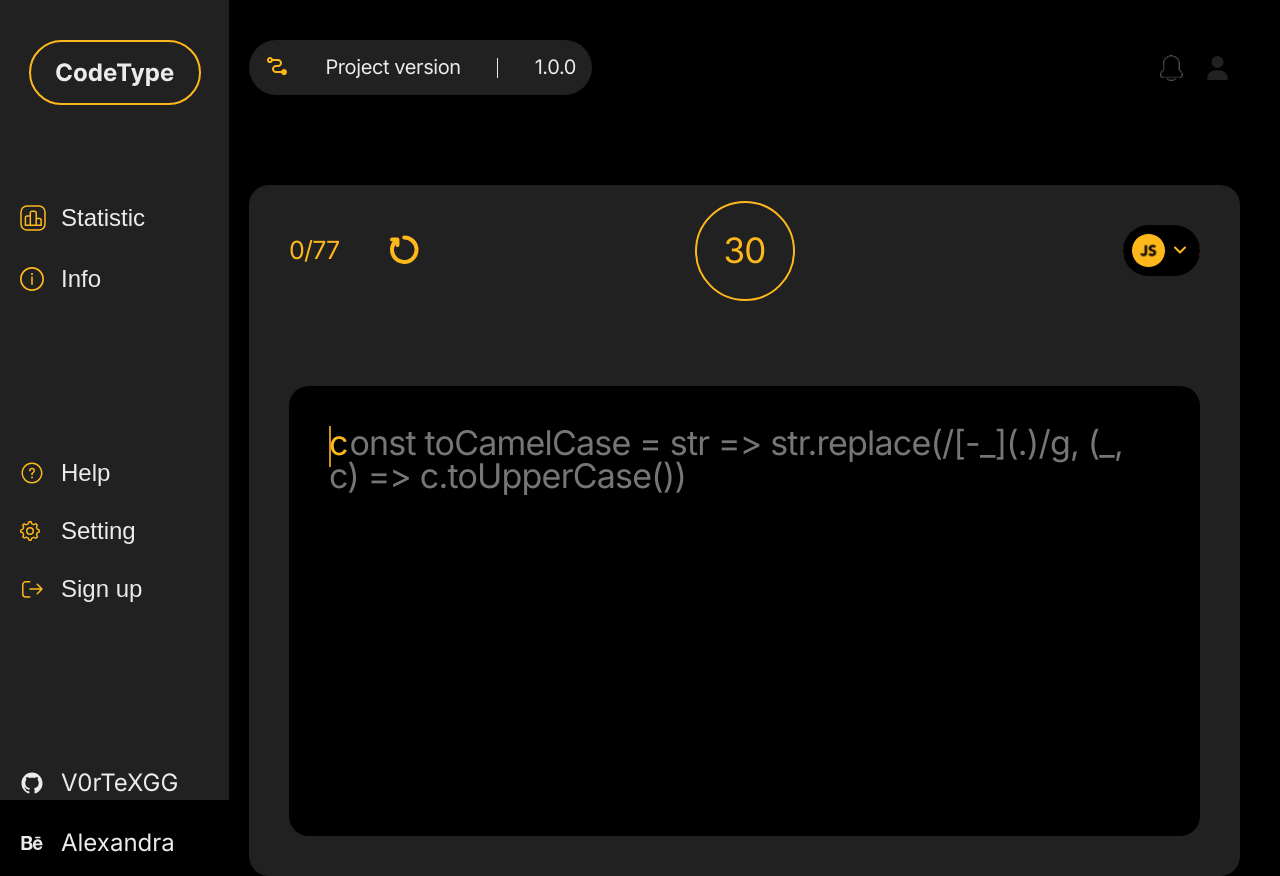
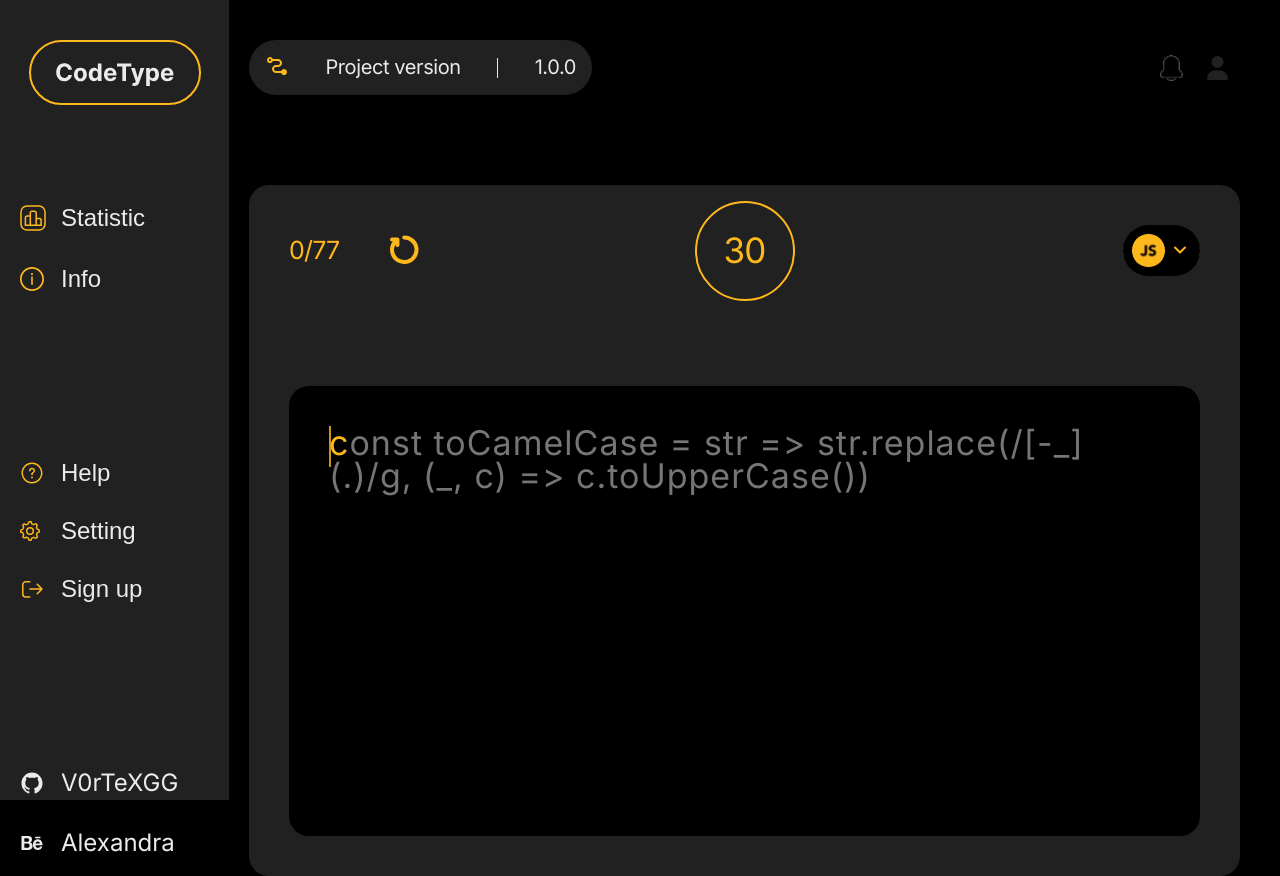
Before and after one commit to V0rTeXGG/CodeType, a Vue app: page / in a window 1280 px wide. Built offline with nearby package versions, Linux system fonts and the light colour scheme.

Commit message:
updated the task functionality

```diff
--- a/src/style/main-content.scss
+++ b/src/style/main-content.scss
@@ -191,6 +191,7 @@
 
 .main-task__char {
   opacity: .5;
+  letter-spacing: 1px;
 }
 
 .main-task__char.current.blue {
@@ -200,7 +201,6 @@
 .main-task__char.current {
   position: relative;
   opacity: 1;
-  letter-spacing: 1px;
   color: $colorOrange;
 
   &:before {
```
